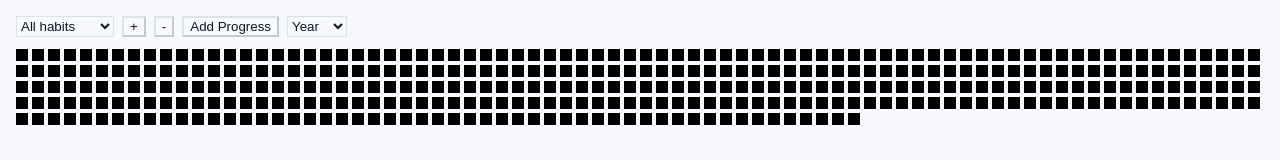
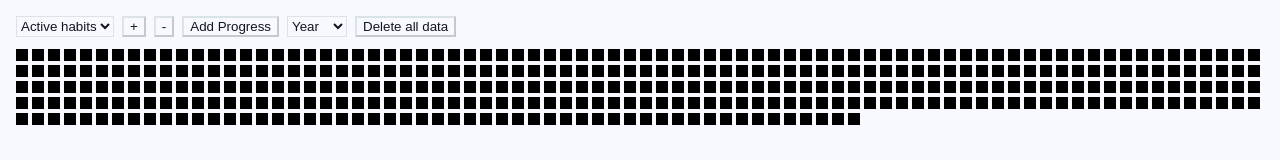
Before and after one commit to StrangeQuark/habitchart-frontend, a React (Vite) app: page / in a window 1280 px wide. Shown: the top 160 px of the page. Built offline with nearby package versions, Linux system fonts and the light colour scheme.

Commit message:
Add option to delete all data

```diff
--- a/src/components/Main.jsx
+++ b/src/components/Main.jsx
@@ -28,7 +28,7 @@ const todayKey = () => localDateKey()
 
 const Main = () => {
     const [data, setData] = useState(emptyData)
-    const [selectedHabit, setSelectedHabit] = useState('all')
+    const [selectedHabit, setSelectedHabit] = useState('active')
     const [viewMode, setViewMode] = useState('year')
     const [showProgressPopup, setShowProgressPopup] = useState(false)
     const [progressDraft, setProgressDraft] = useState({})
@@ -112,6 +112,11 @@ const Main = () => {
         setShowProgressPopup(false)
     }
 
+    const deleteAllData = () => {
+        if(confirm("Delete all data? This action cannot be undone!"))
+            setData(emptyData)
+    }
+
     return (
         <div className="main">
             <Toolbar
@@ -123,6 +128,7 @@ const Main = () => {
                 onAddProgress={openProgressPopup}
                 viewMode={viewMode}
                 onChangeView={setViewMode}
+                onDeleteAllData={deleteAllData}
             />
 
             <Chart
--- a/src/components/Toolbar.jsx
+++ b/src/components/Toolbar.jsx
@@ -8,7 +8,8 @@ const Toolbar = ({
     onRemoveHabit,
     onAddProgress,
     viewMode,
-    onChangeView
+    onChangeView,
+    onDeleteAllData
 }) => {
     const activeHabits = Object.values(habits).filter(h => h.active)
 
@@ -42,6 +43,8 @@ const Toolbar = ({
                 <option value="month">Month</option>
                 <option value="week">Week</option>
             </select>
+
+            <button onClick={onDeleteAllData}>Delete all data</button>
         </div>
     )
 }
```
